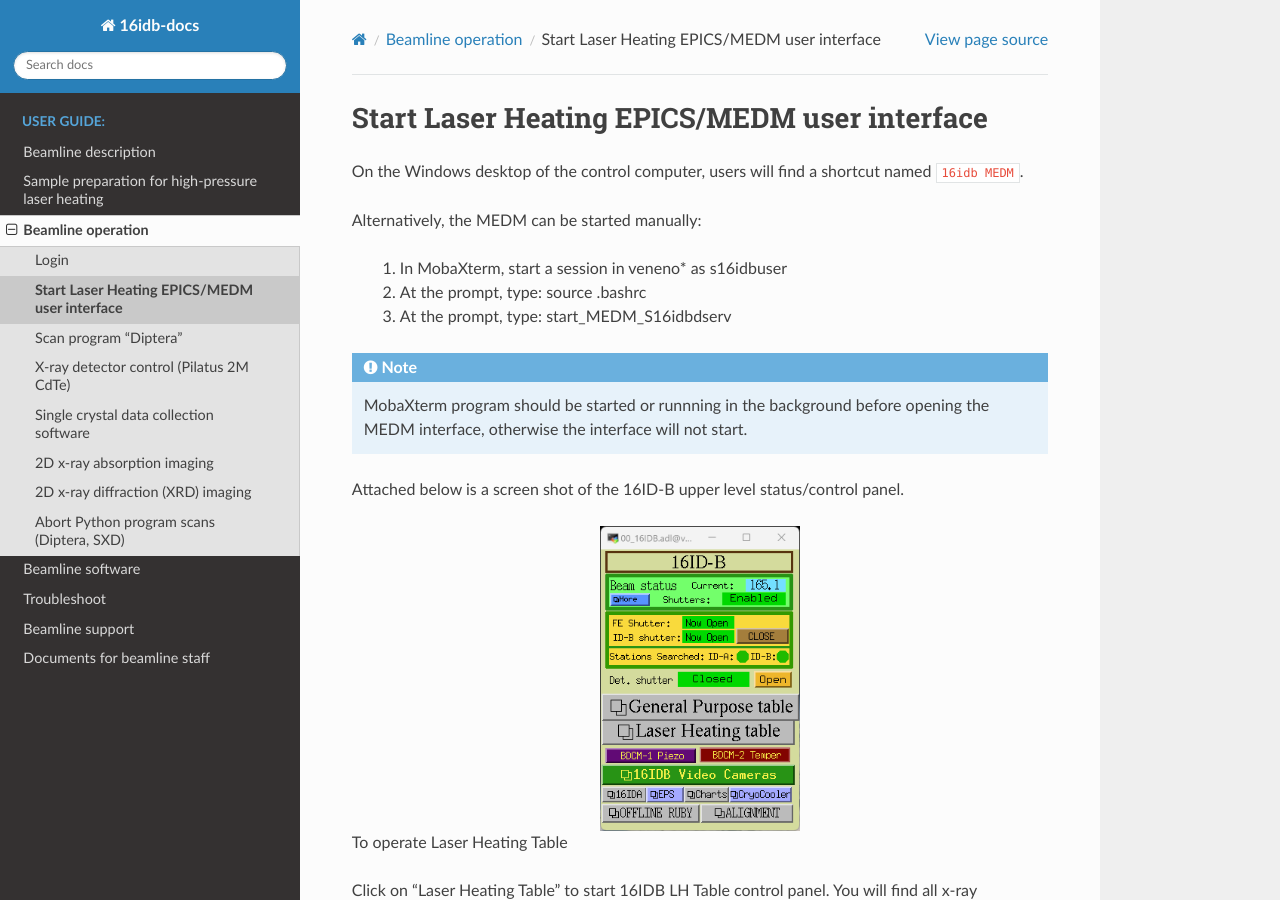
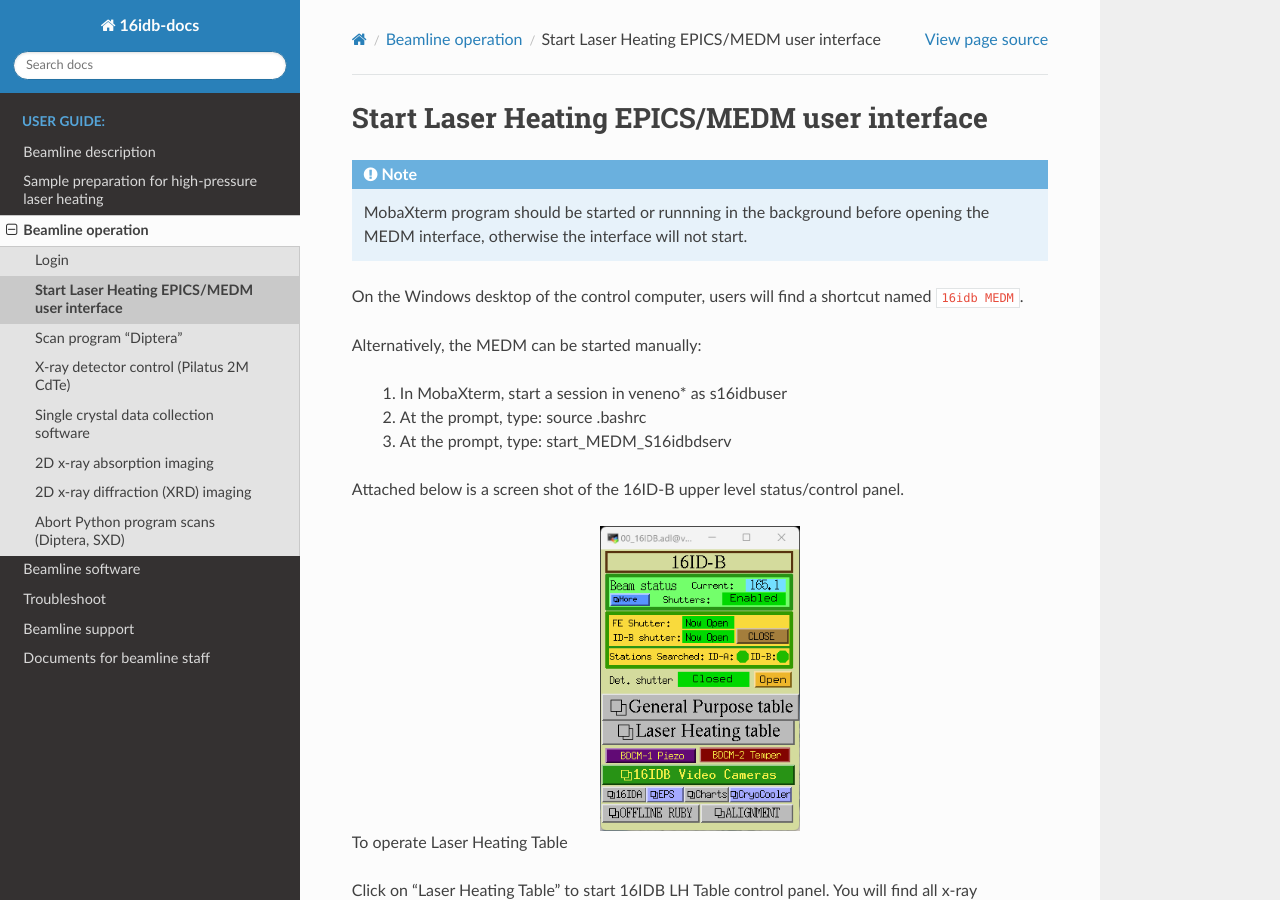
Before and after one commit to hrubiak/16-ID-B, a Sphinx documentation site: the page built from docs/source/operations/item_002_epics_interface.rst, in a window 1280 px wide and 900 px high. Built offline with Sphinx 7.4.7 and the Read the Docs theme 3.1.0, drawn with Linux system fonts in a browser that asks for light colours; part of the change alters nothing that is shown.

```diff
--- a/docs/source/operations/item_002_epics_interface.rst
+++ b/docs/source/operations/item_002_epics_interface.rst
@@ -1,5 +1,8 @@
 Start Laser Heating EPICS/MEDM user interface
 ---------------------------------------------
+
+.. note:: MobaXterm program should be started or runnning in the background before opening the MEDM interface, otherwise
+          the interface will not start.
 
 On the Windows desktop of the control computer, users will find a shortcut named ``16idb MEDM``.
 
@@ -8,9 +11,6 @@ Alternatively, the MEDM can be started manually:
    1.	In MobaXterm, start a session in veneno* as s16idbuser
    2.	At the prompt, type: source .bashrc
    3.	At the prompt, type: start_MEDM_S16idbdserv
-
-.. note:: MobaXterm program should be started or runnning in the background before opening the MEDM interface, otherwise
-          the interface will not start.
 
 Attached below is a screen shot of the 16ID-B upper level status/control panel.
 
```
